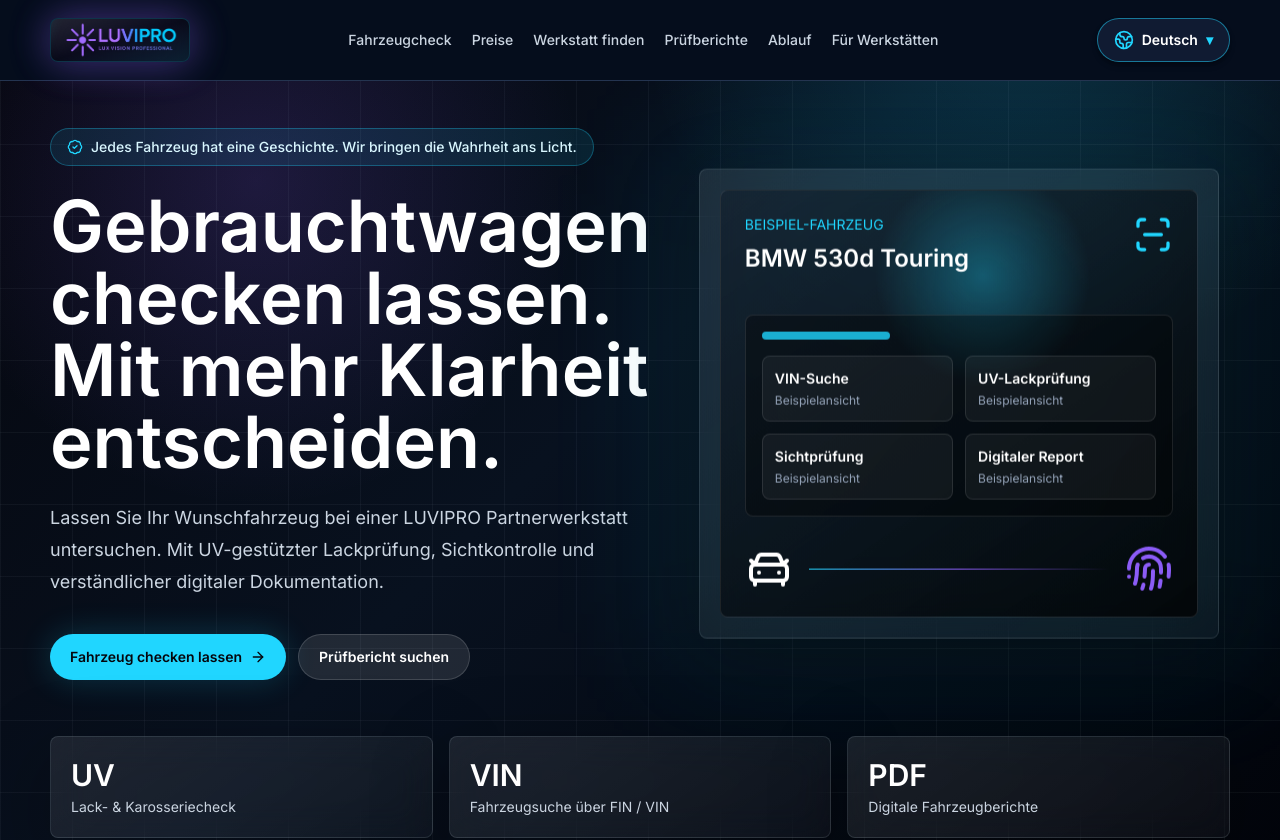
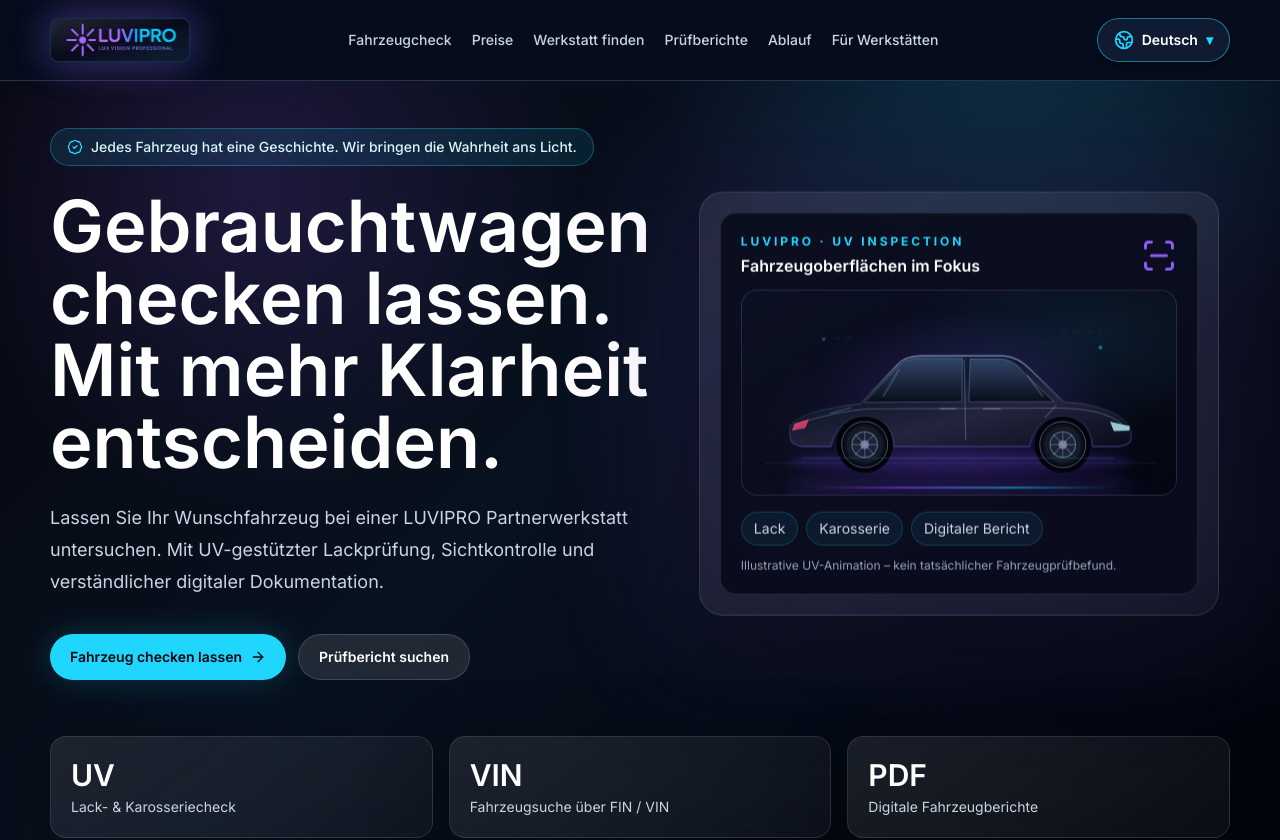
Before and after one commit to Diaa6969/luvipro-website, a Next.js app: page / in a window 1280 px wide. Shown: the top 840 px of the page. Built offline with nearby package versions, Linux system fonts and the light colour scheme.

Commit message:
Replace static BMW example and hero grid with animated generic UV vehicle scanning illustration

```diff
--- a/src/components/sections/hero.tsx
+++ b/src/components/sections/hero.tsx
@@ -1,4 +1,5 @@
-import { ArrowRight, BadgeCheck, CarFront, Fingerprint, ScanLine } from "lucide-react";
+import { ArrowRight, BadgeCheck, ScanLine } from "lucide-react";
+import { UvCarScene } from "@/components/ui/uv-car-scene";
 import { CtaLink } from "@/components/ui/cta-link";
 import { Reveal } from "@/components/ui/reveal";
 
@@ -11,7 +12,6 @@ const stats = [
 export function Hero() {
   return (
     <section className="relative min-h-screen bg-radial-grid pt-24 sm:pt-32">
-      <div className="absolute inset-0 bg-[linear-gradient(rgba(217,247,255,0.045)_1px,transparent_1px),linear-gradient(90deg,rgba(217,247,255,0.045)_1px,transparent_1px)] bg-[size:72px_72px]" />
       <div className="section-shell relative grid min-w-0 items-center gap-10 pb-20 sm:gap-12 sm:pb-24 lg:grid-cols-[1.02fr_0.98fr]">
         <Reveal>
           <div className="min-w-0 max-w-full">
@@ -38,34 +38,23 @@ export function Hero() {
 
         <Reveal delay={0.15}>
           <div className="relative min-w-0 max-w-full">
-            <div className="hero-glow-pulse absolute -inset-3 rounded-lg bg-pulse/10 blur-2xl sm:-inset-6 sm:blur-3xl" />
-            <div className="hero-visual-float glass-panel relative w-full max-w-full overflow-hidden rounded-lg p-4 sm:p-5">
-              <div className="aspect-[4/3] min-w-0 rounded-lg border border-white/10 bg-[radial-gradient(circle_at_55%_20%,rgba(32,214,255,0.32),transparent_25%),linear-gradient(145deg,rgba(8,17,31,0.35),rgba(0,0,0,0.72))] p-4 sm:p-6">
-                <div className="flex items-start justify-between">
-                  <div className="min-w-0">
-                    <p className="text-sm uppercase text-pulse">Beispiel-Fahrzeug</p>
-                    <p className="mt-2 break-words font-[var(--font-space-grotesk)] text-xl font-semibold sm:text-2xl">
-                      BMW 530d Touring
-                    </p>
+            <div className="hero-glow-pulse pointer-events-none absolute -inset-3 rounded-3xl bg-ultraviolet/15 blur-2xl sm:-inset-6 sm:blur-3xl" />
+            <div className="hero-visual-float glass-panel relative w-full max-w-full overflow-hidden rounded-3xl p-3 sm:p-5">
+              <div className="relative rounded-2xl border border-white/10 bg-[#090c1b]/90 p-3 sm:p-5">
+                <div className="mb-3 flex flex-wrap items-center justify-between gap-2">
+                  <div>
+                    <p className="text-[10px] font-bold uppercase tracking-[0.24em] text-pulse sm:text-xs">LUVIPRO · UV Inspection</p>
+                    <p className="mt-1 text-sm font-semibold text-white sm:text-base">Fahrzeugoberflächen im Fokus</p>
                   </div>
-                  <ScanLine className="h-8 w-8 shrink-0 text-pulse sm:h-10 sm:w-10" />
+                  <ScanLine className="h-7 w-7 text-ultraviolet sm:h-9 sm:w-9" aria-hidden="true" />
                 </div>
-                <div className="mt-8 rounded-lg border border-white/10 bg-black/35 p-3 sm:mt-10 sm:p-4">
-                  <div className="mb-4 h-2 w-32 rounded-full bg-pulse/80" />
-                  <div className="grid grid-cols-1 gap-3 sm:grid-cols-2">
-                    {["VIN-Suche", "UV-Lackprüfung", "Sichtprüfung", "Digitaler Report"].map((item) => (
-                      <div key={item} className="rounded-lg border border-white/10 bg-white/5 p-3">
-                        <p className="text-sm font-semibold text-white">{item}</p>
-                        <p className="mt-1 text-xs text-slate-400">Beispielansicht</p>
-                      </div>
-                    ))}
-                  </div>
+                <UvCarScene />
+                <div className="mt-4 flex flex-wrap items-center gap-2 text-xs text-slate-300 sm:text-sm">
+                  {["Lack", "Karosserie", "Digitaler Bericht"].map((item) => (
+                    <span key={item} className="rounded-full border border-pulse/20 bg-pulse/[0.07] px-3 py-1.5">{item}</span>
+                  ))}
                 </div>
-                <div className="mt-7 flex items-center gap-4">
-                  <CarFront className="h-12 w-12 text-white" />
-                  <div className="h-px flex-1 bg-gradient-to-r from-pulse via-ultraviolet to-transparent" />
-                  <Fingerprint className="h-12 w-12 text-ultraviolet" />
-                </div>
+                <p className="mt-3 text-xs text-slate-400">Illustrative UV-Animation – kein tatsächlicher Fahrzeugprüfbefund.</p>
               </div>
             </div>
           </div>
@@ -74,7 +63,7 @@ export function Hero() {
 
       <div className="section-shell relative -mt-10 grid gap-4 pb-16 sm:grid-cols-3">
         {stats.map((stat) => (
-          <div key={stat.label} className="glass-panel rounded-lg p-5">
+          <div key={stat.label} className="glass-panel cinematic-card rounded-2xl p-5">
             <p className="font-[var(--font-space-grotesk)] text-3xl font-semibold text-white">
               {stat.value}
             </p>
```
